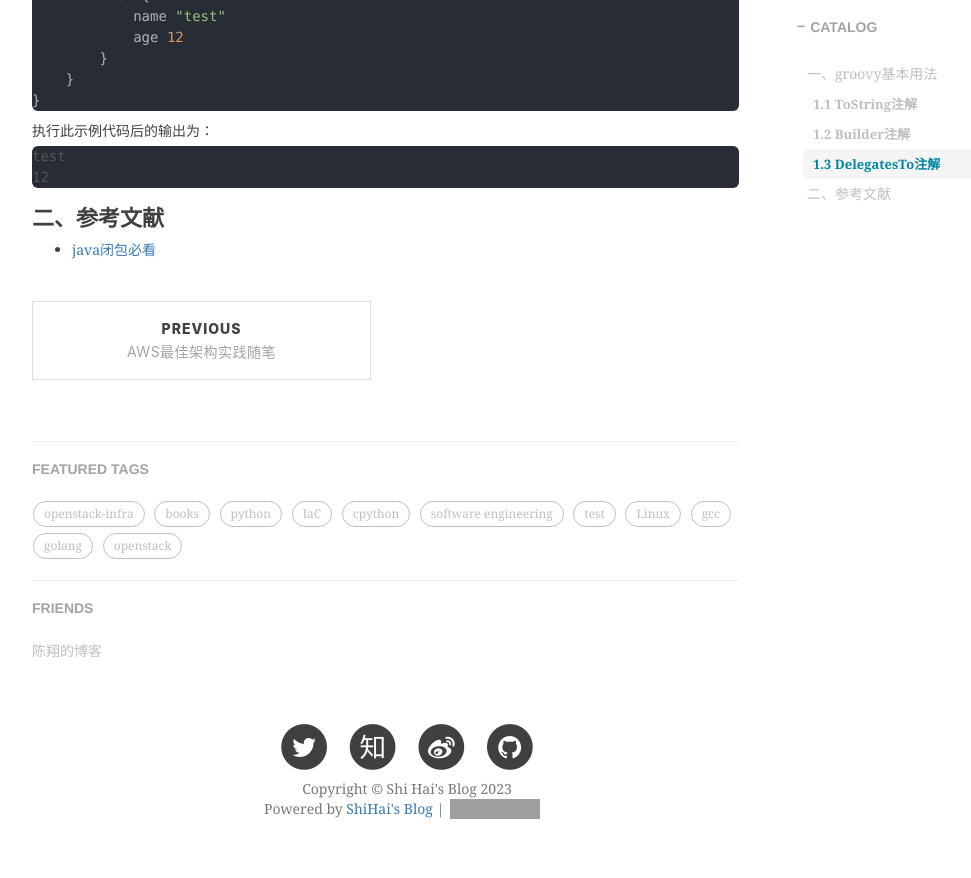
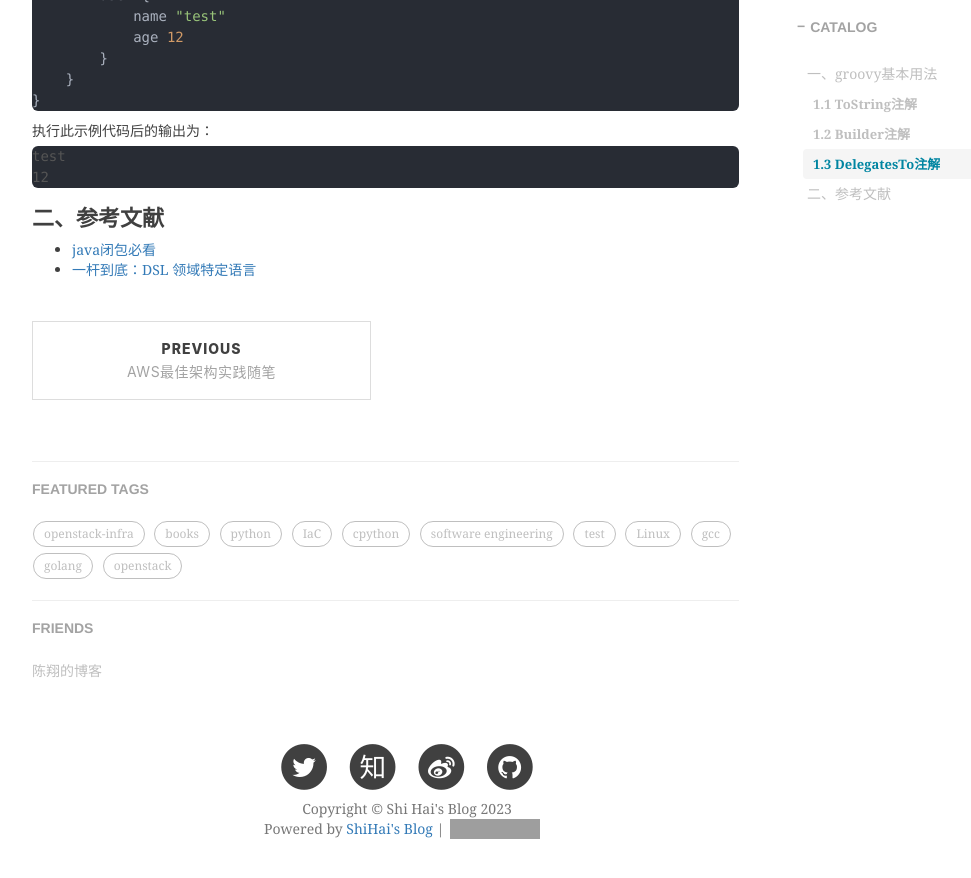
Before and after one commit to shihai1991/shihai1991.github.io, a Jekyll site: the page built from _posts/2023-03-01-groovy学习.md, in a window 1280 px wide and 900 px high, scrolled down 3136 px. Shown: the top 878 px of the window, without its empty margins (233-1204 px from the left). Built offline with Jekyll 4.4.1, drawn with Linux system fonts in a browser that asks for light colours; nearby versions of some CDN libraries; comment, search, counter and statistics services are not loaded; grey boxes are pictures that could not be loaded.

Commit message:
Update 2023-03-01-groovy学习.md

```diff
--- a/_posts/2023-03-01-groovy学习.md
+++ b/_posts/2023-03-01-groovy学习.md
@@ -152,3 +152,4 @@ test
 
 # 二、参考文献
 - [java闭包必看](https://zhuanlan.zhihu.com/p/357864072)
+- [一杆到底：DSL 领域特定语言](https://developer.aliyun.com/article/885778#slide-19)
```
